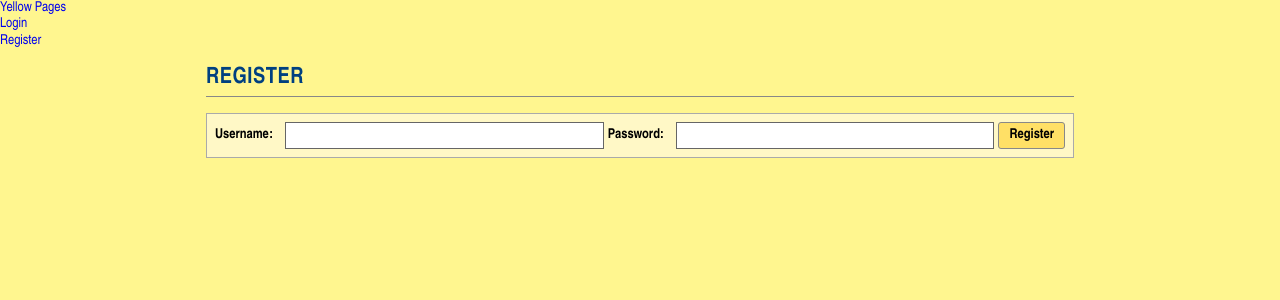
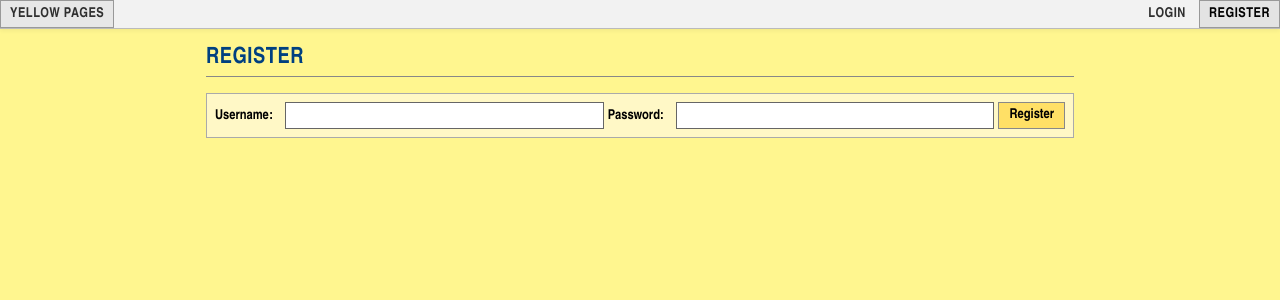
Before and after one commit to finn-mo/hyperindex, a FastAPI app: page /register in a window 1280 px wide. Shown: the top 300 px of the page. Run offline with FastAPI, Linux system fonts and the light colour scheme; parts of the project's set-up code (start-up, migrations or seed data) failed here and were passed over.

Commit message:
Add navbar styling

```diff
--- a/server/static/common.css
+++ b/server/static/common.css
@@ -92,7 +92,6 @@
   font-family: inherit;
   font-size: 0.85rem;
   padding: 4px 10px;
-  border-radius: 3px;
   cursor: pointer;
   font-weight: bold;
   box-shadow: none;
@@ -103,6 +102,64 @@
 .clear-btn:disabled {
   opacity: 0.5;
   cursor: not-allowed;
+}
+
+/* Navbar */
+.top-nav {
+  display: flex;
+  justify-content: space-between;
+  align-items: center;
+  background-color: #f2f2f2;
+  border-bottom: 1px solid #bbb;
+  box-shadow: 0 2px 4px rgba(0, 0, 0, 0.05);
+}
+
+.nav-left {
+  justify-content: flex-start;
+}
+
+.nav-right {
+  justify-content: flex-end;
+}
+
+.nav-list ul {
+  display: flex;
+  flex-direction: row;
+  align-items: center;
+  gap: 1rem;
+  list-style: none;
+  margin: 0;
+  padding: 0.5rem 1rem;
+}
+
+.nav-list li {
+  display: inline;
+}
+
+.nav-list a {
+  display: inline-block;
+  padding: 6px 10px;
+  color: #2f2f2f;
+  font-weight: bold;
+  font-size: 0.85rem;
+  text-transform: uppercase;
+  letter-spacing: 0.5px;
+}
+
+.nav-list a:hover,
+.nav-list a:focus {
+  background-color: #e7e7e7;
+  border: 1px solid #999;
+  padding: 5px 9px; /* 1px less to account for added border */
+  text-decoration: none;
+  outline: none;
+}
+
+.nav-list a.active {
+  background-color: #e3e3e3;
+  border: 1px solid #999;
+  padding: 5px 9px; /* match hover offset */
+  color: #000;
 }
 
 /* Layout container */
--- a/server/templates/partials/nav.html
+++ b/server/templates/partials/nav.html
@@ -1,16 +1,26 @@
 <nav class="top-nav" aria-label="Main navigation">
-  <ul class="nav-list">
-    <li><a href="/">Yellow Pages</a></li>
+    <ul class="nav-list nav-left">
+      <li>
+        <a href="/" class="{% if request.url.path == '/' %}active{% endif %}">Yellow Pages</a>
+      </li>
+      {% if user %}
+        <li>
+          <a href="/rolodex" class="{% if request.url.path.startswith('/rolodex') %}active{% endif %}">Rolodex</a>
+        </li>
+        {% if user.is_admin %}
+          <li>
+            <a href="/admin" class="{% if request.url.path.startswith('/admin') %}active{% endif %}">Admin Panel</a>
+          </li>
+        {% endif %}
+      {% endif %}
+    </ul>
 
-    {% if user %}
-      <li><a href="/rolodex">Rolodex</a></li>
-      {% if user.is_admin %}
-        <li><a href="/admin">Admin Panel</a></li>
+    <ul class="nav-list nav-right">
+      {% if user %}
+        <li><a href="/logout">Logout</a></li>
+      {% else %}
+        <li><a href="/login" class="{% if request.url.path.startswith('/login') %}active{% endif %}">Login</a></li>
+        <li><a href="/register" class="{% if request.url.path.startswith('/register') %}active{% endif %}">Register</a></li>
       {% endif %}
-      <li><a href="/logout">Logout</a></li>
-    {% else %}
-      <li><a href="/login">Login</a></li>
-      <li><a href="/register">Register</a></li>
-    {% endif %}
-  </ul>
+    </ul>
 </nav>
```
